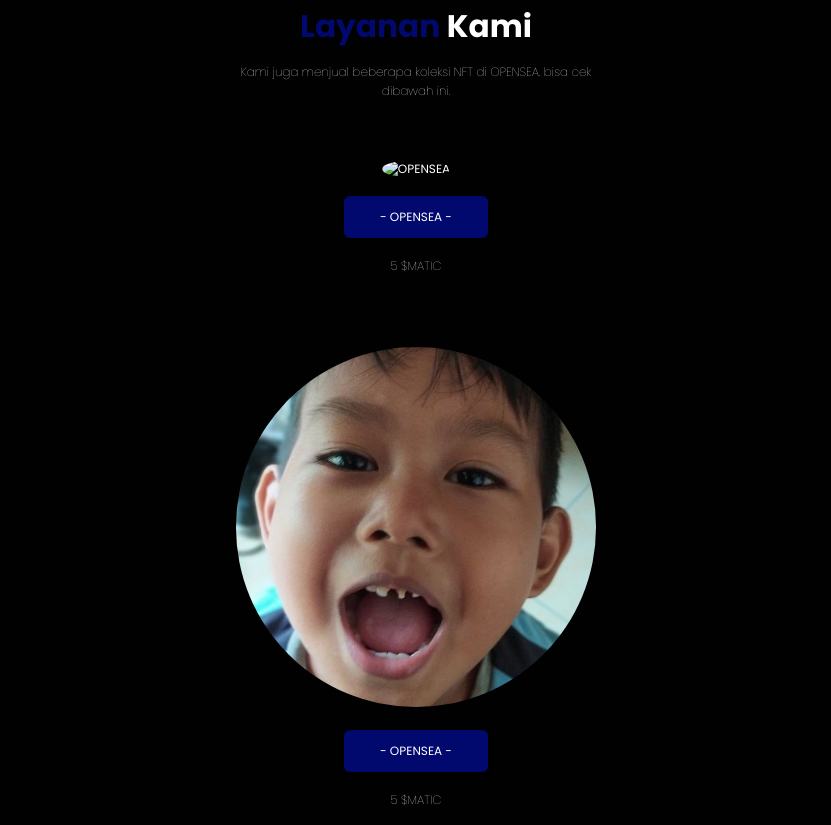
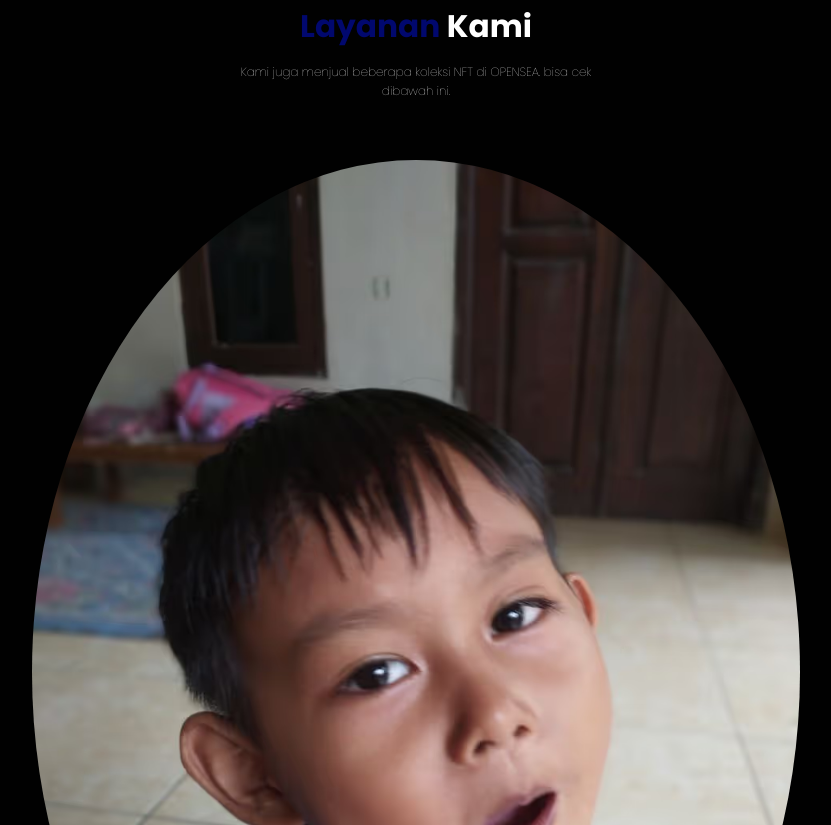
Before and after one commit to dadeardika/dade_games, a plain HTML site: page index.html in a window 1280 px wide. Shown: the part 1395-2220 px from the top of the page, without its empty margins (224-1055 px from the left). Drawn offline with nearby package versions, Linux system fonts and the light colour scheme.

Commit message:
Update index.html

```diff
--- a/index.html
+++ b/index.html
@@ -112,7 +112,7 @@
 
       <div class="row">
         <div class="Menu-card">
-          <img src="img/menu/0323.jpg" alt="OPENSEA" class="Menu-card-img" />
+          <img src="img/menu/1.jpg" alt="OPENSEA" class="Menu-card-img" />
           <h3 class="Menu-card-tittle"></h3>
           <a
             href="https://opensea.io/item/matic/0x8320217f82a0b042d44c4e442d27223ff8ba7755/1"
```
